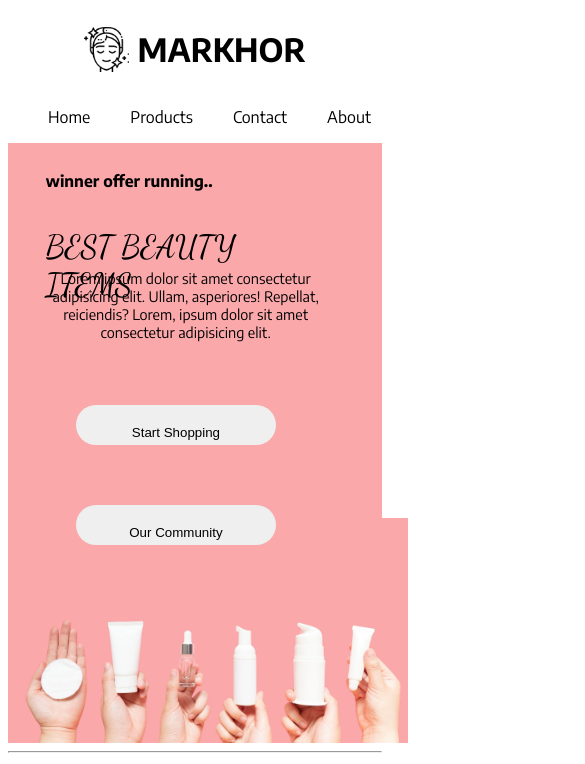
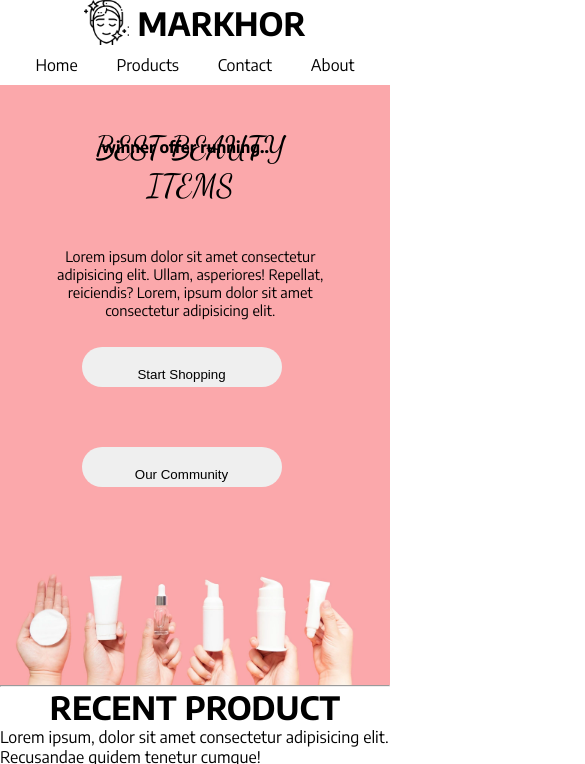
Before and after one commit to BlackCodeeBoy/cosmetics.web, a plain HTML site: page index.html in a window 390 px wide. Shown: the top 764 px of the page, 585 px wide, since content can reach past the window. Drawn offline with Linux system fonts and the light colour scheme; a web font is replaced by a local one.

Commit message:
css first few lines

```diff
--- a/style.css
+++ b/style.css
@@ -1,6 +1,12 @@
 @import url(https://fonts.googleapis.com/css?family=Encode+Sans:100,200,300,regular,500,600,700,800,900);
 @import url(https://fonts.googleapis.com/css?family=Orbit:regular);
 @import url(https://fonts.googleapis.com/css?family=Dancing+Script:regular,500,600,700);
+
+* {
+    margin: 0;
+    padding: 0;
+    box-sizing: border-box;
+}
 
 body {
     font-family: 'Encode Sans', Courier, monospace;
@@ -162,7 +168,8 @@ page2 {
         display: flex;
         flex-direction: column;
         justify-content: space-between;
-        padding-inline: 0rem;
+
+        /* padding-inline: 10rem; */
     }
     #main_heading {
         display: flex;
@@ -172,61 +179,71 @@ page2 {
     }
     .nav {
         display: flex;
+        padding-block:10px;
         font-size: 1rem;
-        align-items: baseline;
+        align-items: center;
+        justify-content:space-around;
+
     }
     #content1 {
         background-color: #fba8ab;
         position: relative;
         height: 600px;
-        width: 374px;
+        width:auto;
     }
     .img_content1 {
         position: absolute;
         bottom: 300px;
-        width: 400px;
+        width: 360px;
         bottom: 0px;
     }
     #texts {
+        padding:10px;
         position: absolute;
         top: 2%;
         left: 10%;
     }
     .p1 {
         position: relative;
-        top: 1%;
+        top: 30px;
+        text-align: center;
+
     }
     .p2 {
         font-family: 'Dancing Script', Courier, monospace;
         font-size: 2rem;
         position: absolute;
+        text-align: center;
         top: 80%;
+
     }
 
     .p3 {
         position: absolute;
-        top: 100px;
+        top: 150px;
         font-size: 0.9rem;
         text-align: center;
     }
     .buttons {
         display: flex;
         flex-direction: column;
-        justify-content: space-between;
+        justify-content: center;
+        align-items: center;
+
     }
     .button1 {
         position: absolute;
         top: 250px;
         right:50px;
         padding: 20px;
-        /* justify-content: center; */
+        justify-content: center;
 
         border: #fba8ab;
     }
     .button2 {
         position: absolute;
         top: 350px;
-        justify-content: baseline;
+        justify-content: center;
         padding: 20px;
         border-radius: 25px;
         width: 200px;
```
